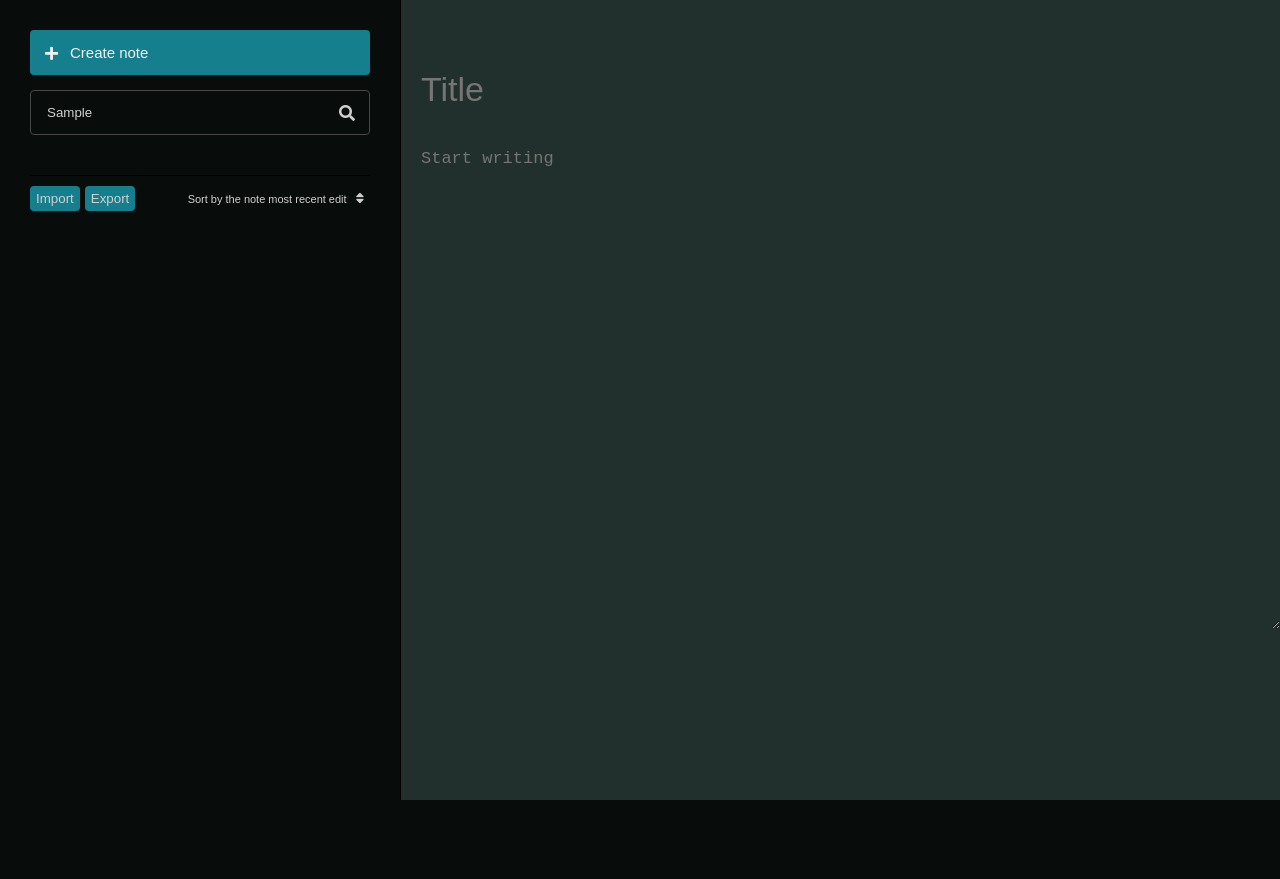
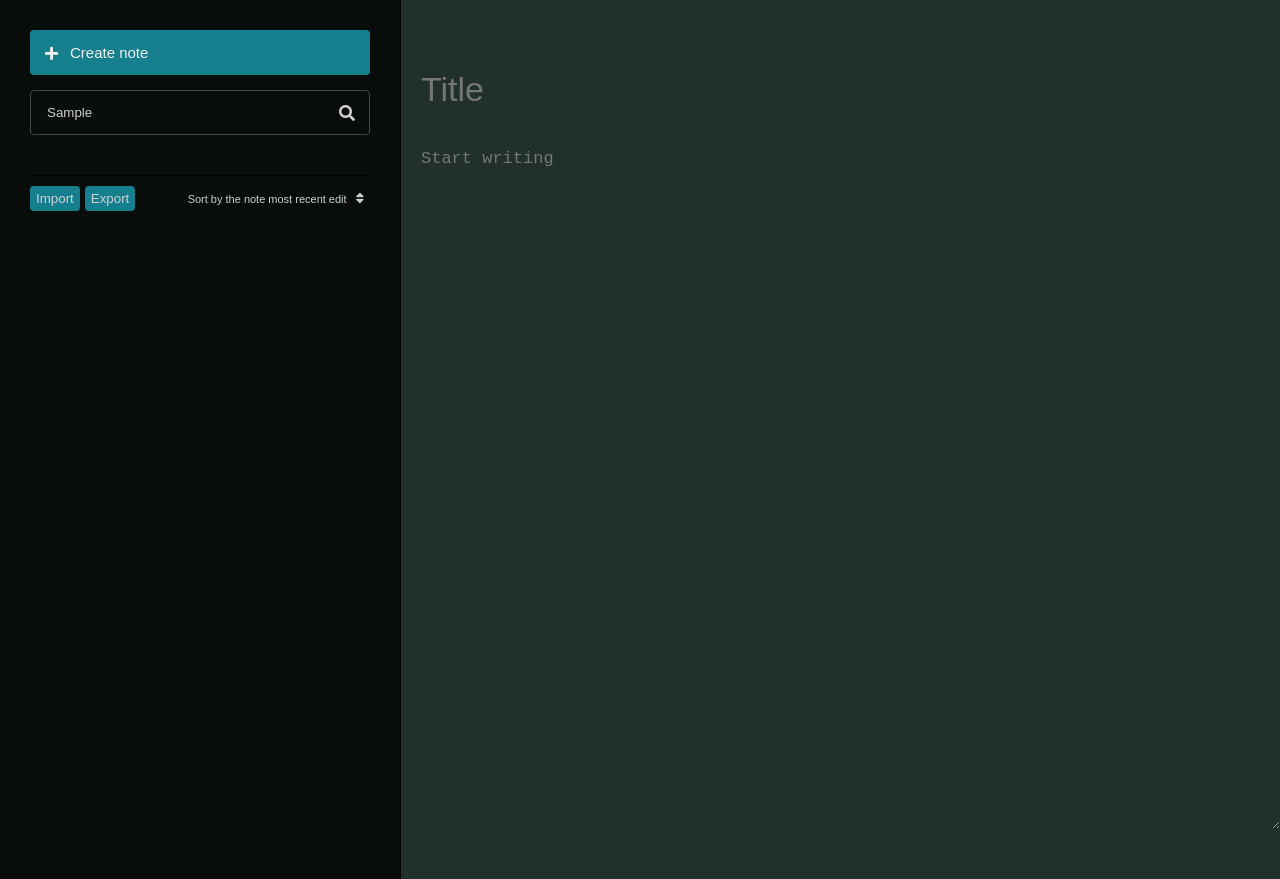
Before and after one commit to ivandiasramos/notes-test, an Angular app: page / in a window 1280 px wide. Both pictures are taken after typing "Sample" into the empty fields and a click on the button "Create note". Before the commit the page ends 800 px from the top, so only its background shows below. Built offline with nearby package versions, Linux system fonts and the light colour scheme.

Commit message:
textarea size increased

```diff
--- a/src/app/home/main/main.component.scss
+++ b/src/app/home/main/main.component.scss
@@ -23,7 +23,7 @@
 }
 
 .default-textarea {
-    height: 500px;
+    height: 70rem;
     color: $tertiary-color;
     caret-color: $tertiary-color;
 }
```
